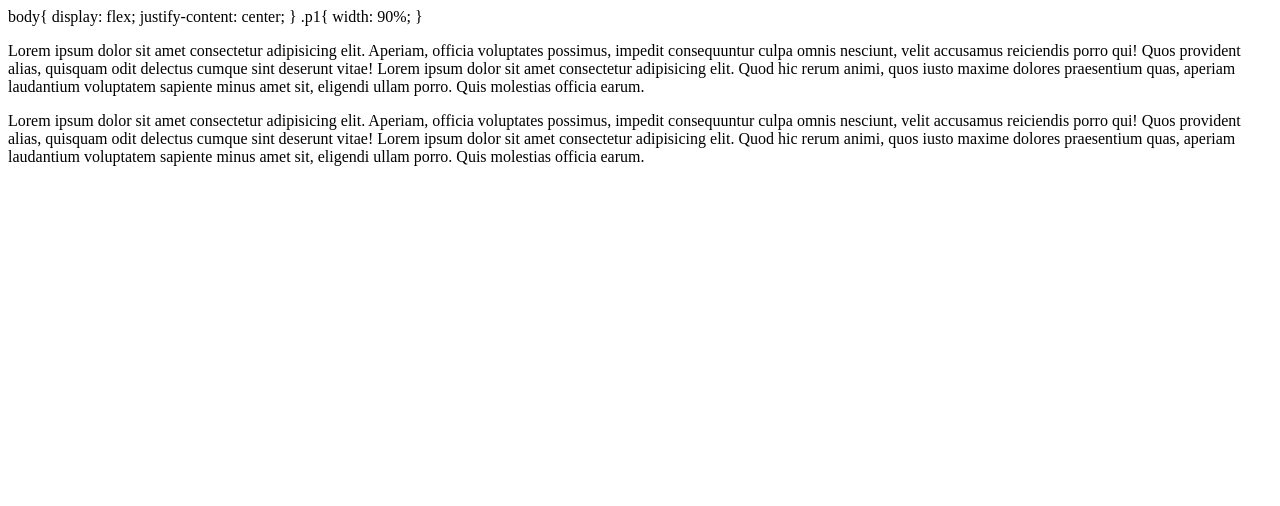
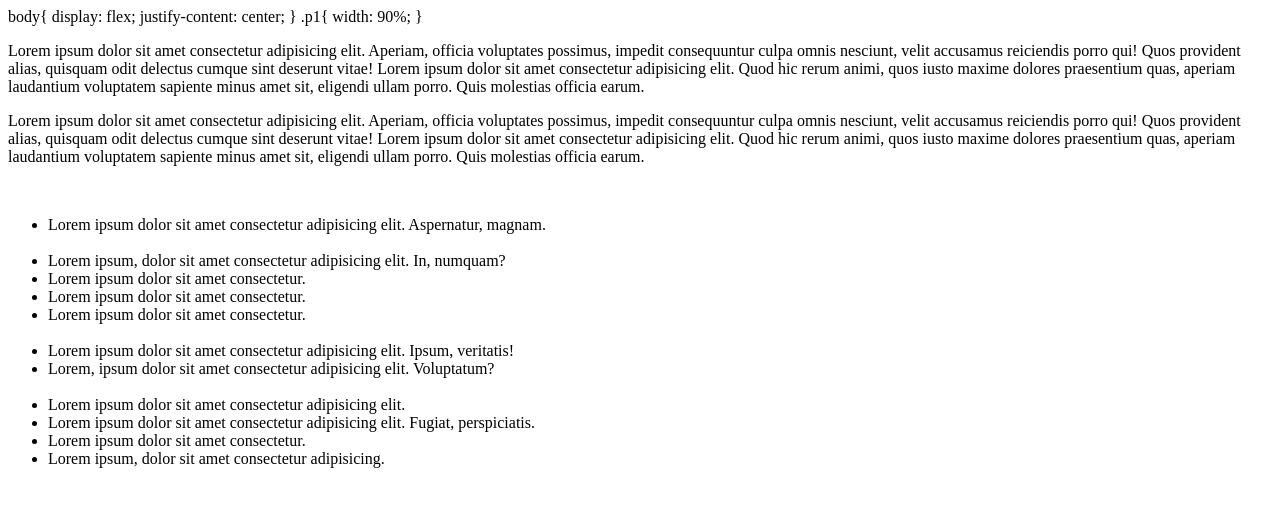
Before and after one commit to fmohd9870/template, a plain HTML site: page template/src/index.html in a window 1280 px wide. Drawn offline with Linux system fonts and the light colour scheme.

Commit message:
Second Branch

```diff
--- a/template/src/index.html
+++ b/template/src/index.html
@@ -29,6 +29,20 @@
             laudantium voluptatem sapiente minus amet sit, eligendi ullam porro. Quis molestias officia earum.
         </p>
         <br>
+        <ul>
+            <li>Lorem ipsum dolor sit amet consectetur adipisicing elit. Aspernatur, magnam.</li><br>
+            <li>Lorem ipsum, dolor sit amet consectetur adipisicing elit. In, numquam?</li>
+            <li>Lorem ipsum dolor sit amet consectetur.</li>
+            <li>Lorem ipsum dolor sit amet consectetur.</li>
+            <li>Lorem ipsum dolor sit amet consectetur.</li>
+            <br>
+            <li>Lorem ipsum dolor sit amet consectetur adipisicing elit. Ipsum, veritatis!</li>
+            <li>Lorem, ipsum dolor sit amet consectetur adipisicing elit. Voluptatum?</li><br>
+            <li>Lorem ipsum dolor sit amet consectetur adipisicing elit.</li>
+            <li>Lorem ipsum dolor sit amet consectetur adipisicing elit. Fugiat, perspiciatis.</li>
+            <li>Lorem ipsum dolor sit amet consectetur.</li>
+            <li>Lorem ipsum, dolor sit amet consectetur adipisicing.</li>
+        </ul><br>
     </div>
 </body>
 </html>
```
